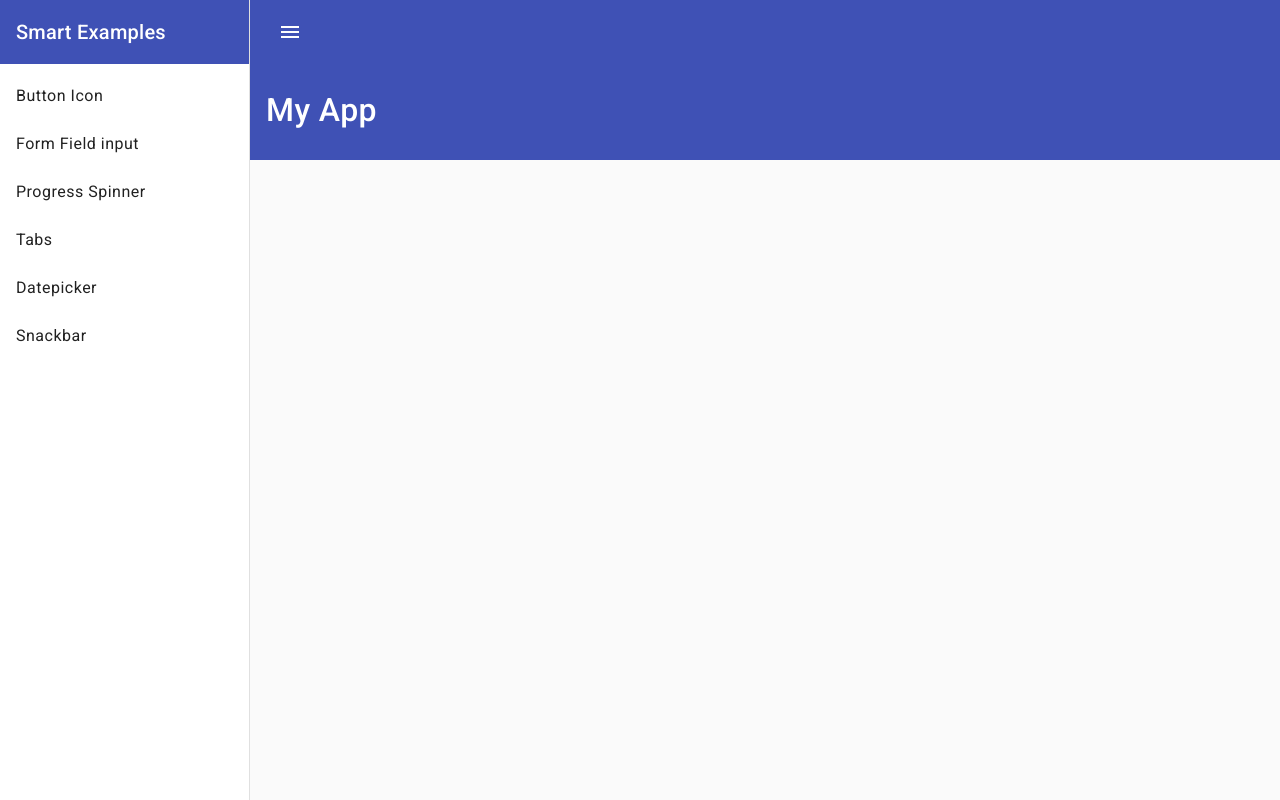
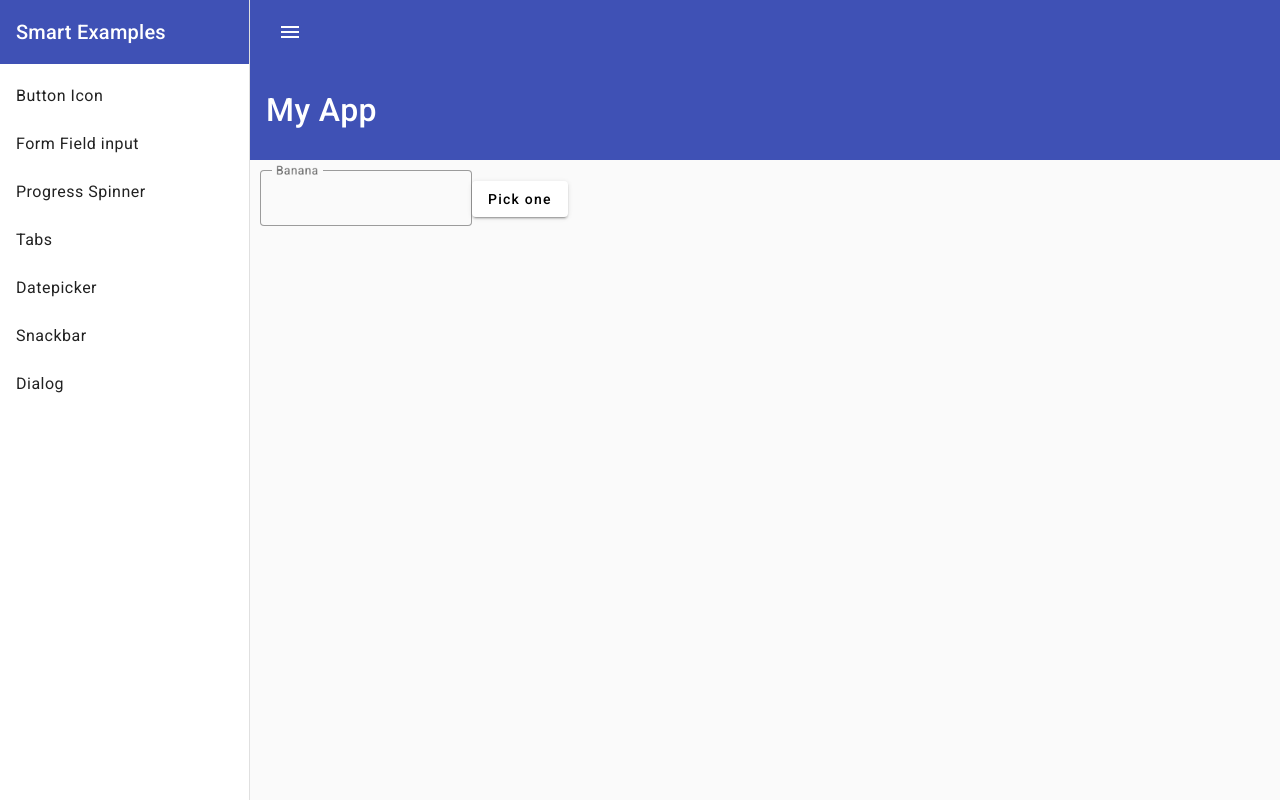
Before and after one commit to Player35Oficial/study-Angular-Material, an Angular app: page /dialog in a window 1280 px wide. Before the commit this address led to /. Built offline with nearby package versions, Linux system fonts and the light colour scheme.

Commit message:
exercicio dialog

```diff
--- a/src/app/Material/Material.module.ts
+++ b/src/app/Material/Material.module.ts
@@ -12,6 +12,7 @@
 import { MatDatepickerModule } from '@angular/material/datepicker';
 import { MAT_DATE_LOCALE, MatNativeDateModule } from '@angular/material/core';
 import { MatSnackBarModule } from '@angular/material/snack-bar';
+import { MatDialogModule } from '@angular/material/dialog';
 
 @NgModule({
   exports: [
@@ -27,6 +28,7 @@
     MatDatepickerModule,
     MatNativeDateModule,
     MatSnackBarModule,
+    MatDialogModule,
   ],
   declarations: [],
   providers: [
--- a/src/app/app-routing.module.ts
+++ b/src/app/app-routing.module.ts
@@ -6,6 +6,7 @@
 import { TabsComponent } from './tabs/tabs.component';
 import { DatepickerComponent } from './datepicker/datepicker.component';
 import { SnackbarComponent } from './snackbar/snackbar.component';
+import { DialogComponent } from './dialog/dialog.component';
 
 const routes: Routes = [
   { path: 'buttonIcon', component: ButtonsIconsComponent },
@@ -14,6 +15,7 @@
   { path: 'tabs', component: TabsComponent },
   { path: 'datepicker', component: DatepickerComponent },
   { path: 'snackbar', component: SnackbarComponent },
+  { path: 'dialog', component: DialogComponent },
 ];
 
 @NgModule({
--- a/src/app/app.component.html
+++ b/src/app/app.component.html
@@ -14,6 +14,7 @@
       <a mat-list-item routerLink="/tabs">Tabs</a>
       <a mat-list-item routerLink="/datepicker">Datepicker</a>
       <a mat-list-item routerLink="/snackbar">Snackbar</a>
+      <a mat-list-item routerLink="/dialog">Dialog</a>
     </mat-nav-list>
   </mat-sidenav>
 
--- a/src/app/app.module.ts
+++ b/src/app/app.module.ts
@@ -14,9 +14,11 @@
 import { DatepickerComponent } from './datepicker/datepicker.component';
 import { SnackbarComponent } from './snackbar/snackbar.component';
 import { SnackbarMsnComponent } from './snackbar/snackbar-msn/snackbar-msn.component';
+import { DialogComponent } from './dialog/dialog.component';
+import { DialogModalComponent } from './dialog/dialog-modal/dialog-modal.component';
 
 @NgModule({
-  declarations: [AppComponent, ButtonsIconsComponent, FormFieldInputComponent, ProgressSpinnerComponent, TabsComponent, DatepickerComponent, SnackbarComponent, SnackbarMsnComponent],
+  declarations: [AppComponent, ButtonsIconsComponent, FormFieldInputComponent, ProgressSpinnerComponent, TabsComponent, DatepickerComponent, SnackbarComponent, SnackbarMsnComponent, DialogComponent, DialogModalComponent],
   imports: [
     BrowserModule,
     AppRoutingModule,
--- /dev/null
+++ b/src/app/dialog/dialog-modal/dialog-modal.component.html
@@ -0,0 +1,14 @@
+<h1 mat-dialog-title>Hi {{ data.name }}</h1>
+<div mat-dialog-content>
+  <p>What's your favorite animal?</p>
+  <mat-form-field>
+    <mat-label>Favorite Animal</mat-label>
+    <input matInput [(ngModel)]="data.animal" />
+  </mat-form-field>
+</div>
+<div mat-dialog-actions>
+  <button mat-button (click)="onNoClick()">No Thanks</button>
+  <button mat-button [mat-dialog-close]="data.animal" cdkFocusInitial>
+    Ok
+  </button>
+</div>
--- /dev/null
+++ b/src/app/dialog/dialog-modal/dialog-modal.component.ts
@@ -0,0 +1,18 @@
+import { Component, Inject } from '@angular/core';
+import { MAT_DIALOG_DATA, MatDialogRef } from '@angular/material/dialog';
+
+@Component({
+  selector: 'app-dialog-modal',
+  templateUrl: './dialog-modal.component.html',
+  styleUrls: ['./dialog-modal.component.scss'],
+})
+export class DialogModalComponent {
+  constructor(
+    public dialogRef: MatDialogRef<DialogModalComponent>,
+    @Inject(MAT_DIALOG_DATA) public data: any
+  ) {}
+
+  onNoClick(): void {
+    this.dialogRef.close();
+  }
+}
--- /dev/null
+++ b/src/app/dialog/dialog.component.html
@@ -0,0 +1,10 @@
+<div class="container">
+  <mat-form-field>
+    <mat-label>Banana</mat-label>
+    <input matInput [(ngModel)]="name" />
+  </mat-form-field>
+  <button mat-raised-button (click)="openDialog()">Pick one</button>
+  <li *ngIf="animal">
+    You chose: <em>{{ animal }}</em>
+  </li>
+</div>
--- /dev/null
+++ b/src/app/dialog/dialog.component.ts
@@ -0,0 +1,26 @@
+import { Component } from '@angular/core';
+import { DialogModalComponent } from './dialog-modal/dialog-modal.component';
+import { MatDialog } from '@angular/material/dialog';
+
+@Component({
+  selector: 'app-dialog',
+  templateUrl: './dialog.component.html',
+  styleUrls: ['./dialog.component.scss'],
+})
+export class DialogComponent {
+  animal!: string;
+  name!: string;
+
+  constructor(public dialog: MatDialog) {}
+
+  openDialog(): void {
+    const dialogRef = this.dialog.open(DialogModalComponent, {
+      data: { name: this.name, animal: this.animal },
+    });
+
+    dialogRef.afterClosed().subscribe((result) => {
+      console.log('The dialog was closed');
+      this.animal = result;
+    });
+  }
+}
```
Also changed, not shown: src/app/dialog/dialog-modal/dialog-modal.component.scss (added), src/app/dialog/dialog.component.scss (added).
